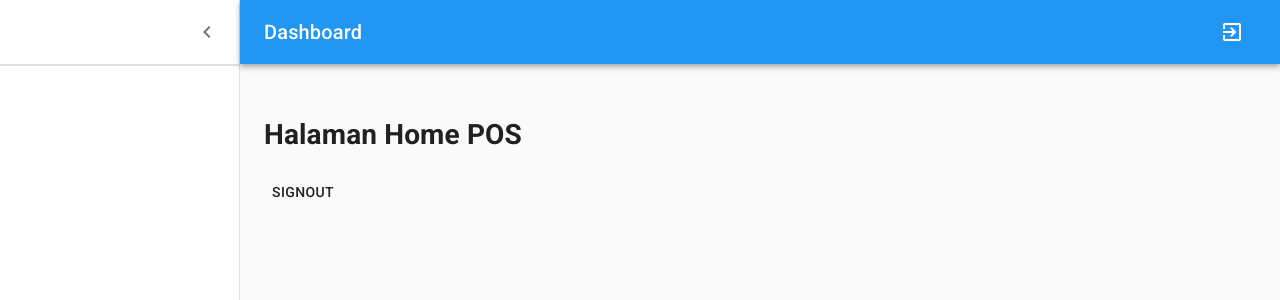
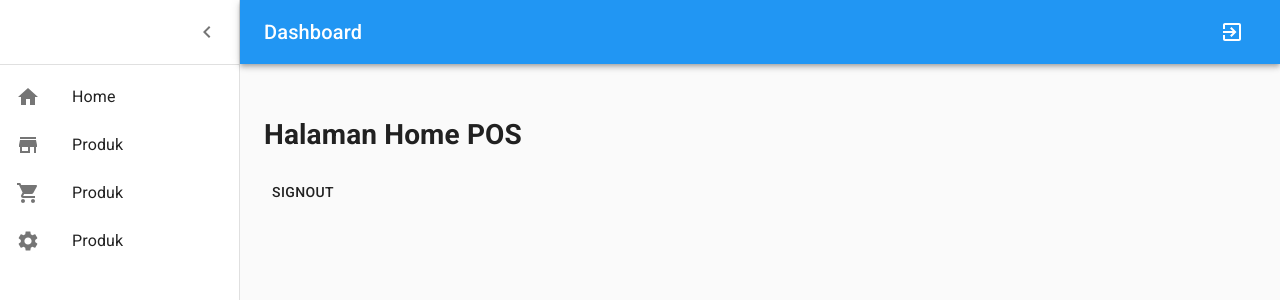
Before and after one commit to wildenali/aplikasiposwilden, a React (Create React App) app: page / in a window 1280 px wide. Shown: the top 300 px of the page. Built offline with nearby package versions, Linux system fonts and the light colour scheme; no server answers; sample sign-in values are in the browser's storage.

Commit message:
Menambahkan Icon icon di sidebar

```diff
--- a/src/pages/private/index.js
+++ b/src/pages/private/index.js
@@ -6,10 +6,12 @@ import Box from '@material-ui/core/Box';
 import AppBar from '@material-ui/core/AppBar';
 import Toolbar from '@material-ui/core/Toolbar';
 import List from '@material-ui/core/List';
+import ListItem from '@material-ui/core/ListItem';
+import ListItemIcon from '@material-ui/core/ListItemIcon';
+import ListItemText from '@material-ui/core/ListItemText';
 import Typography from '@material-ui/core/Typography';
 import Divider from '@material-ui/core/Divider';
 import IconButton from '@material-ui/core/IconButton';
-import Badge from '@material-ui/core/Badge';
 import Container from '@material-ui/core/Container';
 import MenuIcon from '@material-ui/icons/Menu';
 import ChevronLeftIcon from '@material-ui/icons/ChevronLeft';
@@ -29,6 +31,12 @@ import useStyles from './styles'
 
 // firebase hook untuk memanggil fungsi signout
 import {useFirebase} from '../../components/FirebaseProvider'
+
+// import Icon icon
+import HomeIcon from '@material-ui/icons/Home';
+import StoreIcon from '@material-ui/icons/Store';
+import ShoppingCartIcon from '@material-ui/icons/ShoppingCart';
+import SettingsIcon from '@material-ui/icons/Settings';
 
 export default function Dashboard() {
   const classes = useStyles();
@@ -83,8 +91,24 @@ export default function Dashboard() {
           </IconButton>
         </div>
         <Divider />
-        {/* <List>{mainListItems}</List> */}
-        <Divider />
+          <List>
+            <ListItem button>
+              <ListItemIcon><HomeIcon /></ListItemIcon>
+              <ListItemText primary="Home" />
+            </ListItem>
+            <ListItem button>
+              <ListItemIcon><StoreIcon /></ListItemIcon>
+              <ListItemText primary="Produk" />
+            </ListItem>
+            <ListItem button>
+              <ListItemIcon><ShoppingCartIcon /></ListItemIcon>
+              <ListItemText primary="Produk" />
+            </ListItem>
+            <ListItem button>
+              <ListItemIcon><SettingsIcon /></ListItemIcon>
+              <ListItemText primary="Produk" />
+            </ListItem>
+          </List>
         {/* <List>{secondaryListItems}</List> */}
       </Drawer>
       <main className={classes.content}>
```
